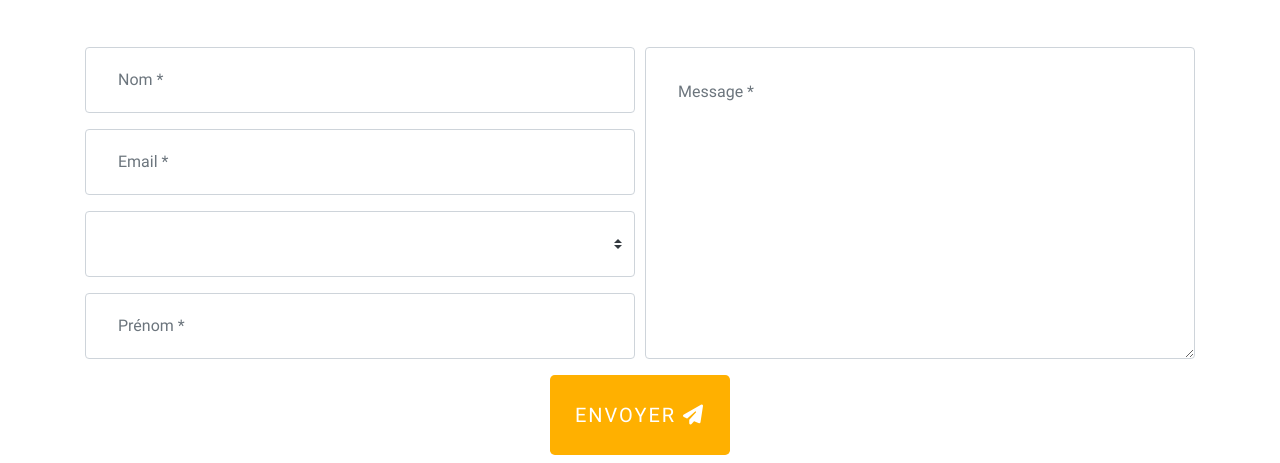
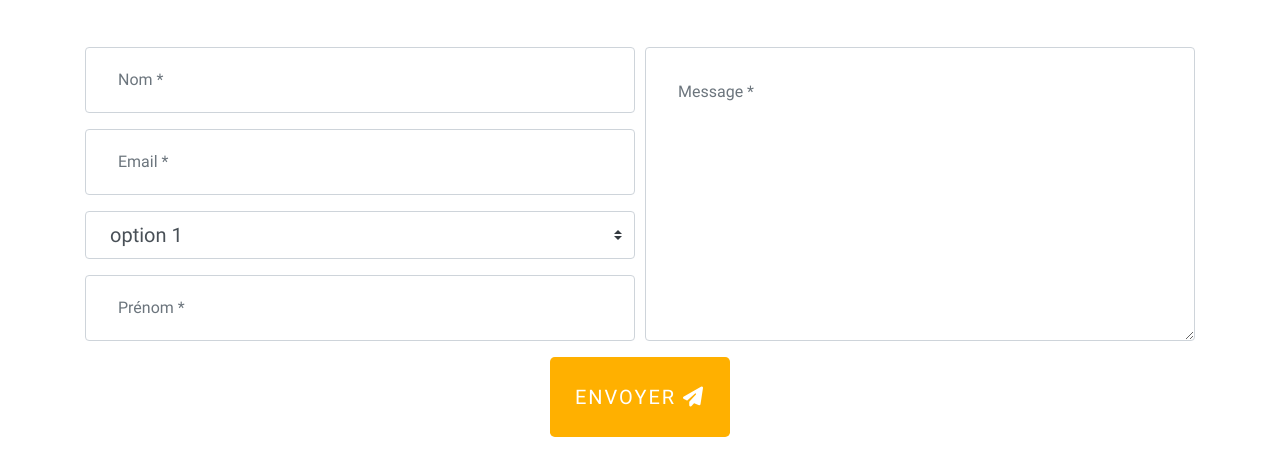
Before and after one commit to Amauryh24/Mini-Resto, a plain HTML site: page index.html in a window 1280 px wide. Shown: the part 2275-2738 px from the top of the page. Drawn offline with nearby package versions, Linux system fonts and the light colour scheme; a web font is replaced by a local one.

Commit message:
custom select

```diff
--- a/assets/scss/style.scss
+++ b/assets/scss/style.scss
@@ -51,13 +51,18 @@ body {
     }
   }
   form {
-    .form-control,
+    .form-control {
+      padding: 2em;
+    }
     .custom-select {
-      padding: 2em;
+      option {
+        color: red;
+        padding: 2em;
+      }
     }
     .form-group {
       textarea {
-        height: 312px;
+        height: 294px;
       }
     }
     .btn-form {
--- a/index.html
+++ b/index.html
@@ -282,13 +282,18 @@
               </div>
               <div class="col-12">
                 <div class="form-group">
-                  <select class="custom-select" name="sujet" id="sujet">
+                  <select
+                    class="custom-select pl-4 custom-select-lg"
+                    name="sujet"
+                    id="sujet"
+                  >
                     <option value="1">option 1</option>
                     <option value="2">option 2</option>
                     <option value="3">option 3</option>
                   </select>
                 </div>
               </div>
+
               <div class="col-12">
                 <div class="form-group">
                   <input
```
Also changed, not shown: assets/css/style.css, 1 other file.
